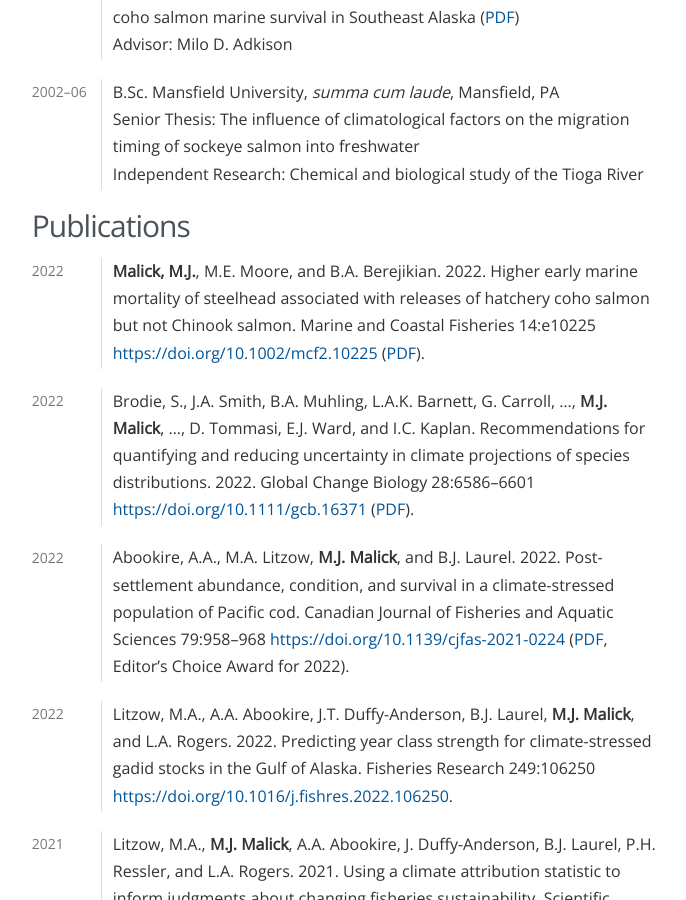
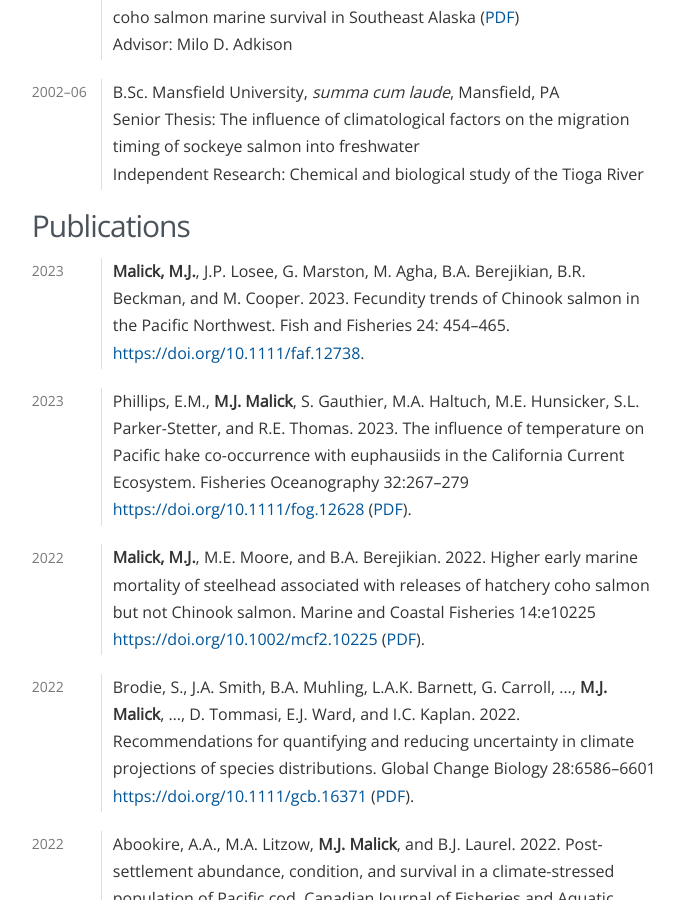
Before and after one commit to michaelmalick/michaelmalick.github.io, a Jekyll site: the page built from malick-cv.md, in a window 1280 px wide and 900 px high, scrolled down 706 px. Shown: the whole window, without its empty margins (461-1147 px from the left). Built offline with Jekyll 4.4.1, drawn with Linux system fonts in a browser that asks for light colours; some of the changed text lies outside the part shown.

Commit message:
Update CV

```diff
--- a/malick-cv.md
+++ b/malick-cv.md
@@ -52,6 +52,19 @@ Education
 Publications
 ------------
 
+2023
+:   **Malick, M.J.**, J.P. Losee, G. Marston, M. Agha, B.A. Berejikian, B.R.
+    Beckman, and M. Cooper. 2023. Fecundity trends of Chinook salmon in the
+    Pacific Northwest. Fish and Fisheries 24: 454--465.
+    <https://doi.org/10.1111/faf.12738>.
+
+2023
+:   Phillips, E.M., **M.J. Malick**, S. Gauthier, M.A. Haltuch, M.E. Hunsicker,
+    S.L. Parker-Stetter, and R.E. Thomas. 2023. The influence of temperature on
+    Pacific hake co-occurrence with euphausiids in the California Current
+    Ecosystem. Fisheries Oceanography 32:267–279
+    <https://doi.org/10.1111/fog.12628> ([PDF][Phillips:2023]).
+
 2022
 :   **Malick, M.J.**, M.E. Moore, and B.A. Berejikian. 2022. Higher early marine
     mortality of steelhead associated with releases of hatchery coho salmon
@@ -60,9 +73,9 @@ Publications
 
 2022
 :   Brodie, S., J.A. Smith, B.A. Muhling, L.A.K. Barnett, G. Carroll, ...,
-    **M.J. Malick**, ..., D. Tommasi, E.J. Ward, and I.C. Kaplan. Recommendations
-    for quantifying and reducing uncertainty in climate projections of species
-    distributions. 2022. Global Change Biology 28:6586–6601
+    **M.J. Malick**, ..., D. Tommasi, E.J. Ward, and I.C. Kaplan. 2022.
+    Recommendations for quantifying and reducing uncertainty in climate
+    projections of species distributions. Global Change Biology 28:6586–6601
     <https://doi.org/10.1111/gcb.16371> ([PDF][Brodie:2022]).
 
 2022
@@ -213,6 +226,11 @@ Awards and Scholarships
 
 Invited and Conference Presentations
 ------------------------------------
+2023
+:   **Malick, M.J.**, J.P. Losee, G. Marston, M. Agha, B.A. Berejikian, B.R.
+    Beckman, and M. Cooper. 2023. Fecundity trends of Chinook salmon in the
+    Pacific Northwest. Western Division of the American Fisheries Society Annual
+    Meeting, Boise, Idaho, May 11, 2023 ([Slides][Slides:afs-2023]).
 
 2021
 :   **Malick, M.J.** Non-stationary drivers of Pacific salmon productivity.
@@ -561,3 +579,5 @@ Field Experience
 [Brodie:2022]:https://michaelmalick-com-public.s3.us-west-2.amazonaws.com/papers/brodie_etal_2022.pdf
 [Litzow:2020]:https://michaelmalick-com-public.s3.us-west-2.amazonaws.com/papers/litzow_etal_2020.pdf
 [Abookire:2022]:https://michaelmalick-com-public.s3.us-west-2.amazonaws.com/papers/abookire_etal_2022.pdf
+[Slides:afs-2023]:https://michaelmalick-com-public.s3.us-west-2.amazonaws.com/slides/malick_etal_afs2023_slides.pdf
+[Phillips:2023]:https://michaelmalick-com-public.s3.us-west-2.amazonaws.com/papers/phillips_etal_2023.pdf
```
Also changed, not shown: cv/index.md (+23 -3 lines), malick-cv.txt (+25 -4 lines), 1 other file.
